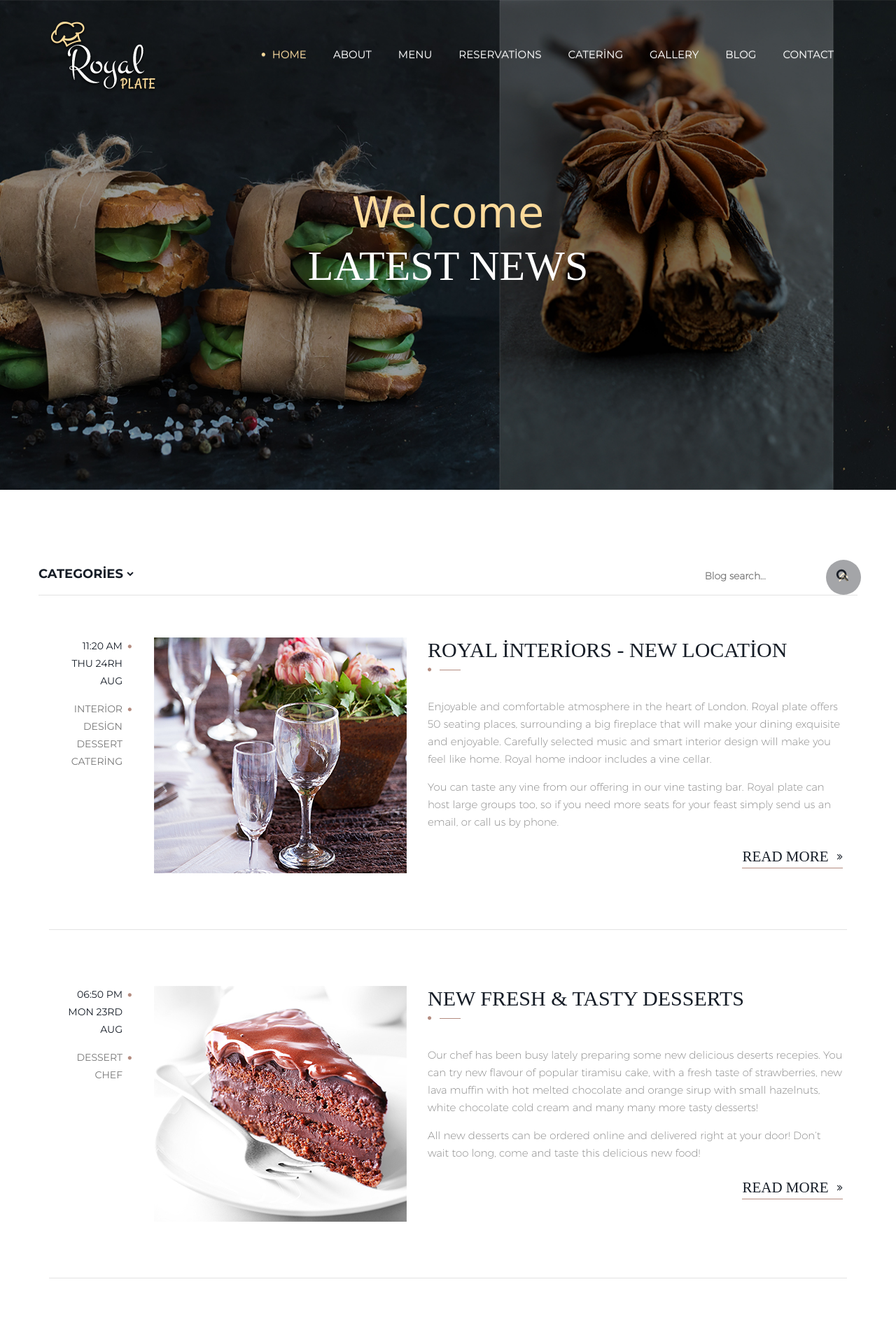
After one commit to yusufatakanozmenn/yonetim_paneli_frontend, a CodeIgniter app: page /yonetim_paneli_frontend/blog in a window 1280 px wide. The commit adds this page. Shown: the top 1905 px of the page at 70% size. Run offline with CodeIgniter, Linux system fonts and the light colour scheme; some web fonts are replaced.

Commit message:
Blog page added imgs added

```diff
--- a/site/application/config/routes.php
+++ b/site/application/config/routes.php
@@ -55,3 +55,4 @@ $route['translate_uri_dashes'] = FALSE;
 
 $route['product_list'] = "home/product_list";
 $route['reservations'] = "home/reservations";
+$route['blog'] = "home/blog";
--- a/site/application/controllers/home.php
+++ b/site/application/controllers/home.php
@@ -17,4 +17,10 @@ class Home extends CI_Controller {
         $this->load->view("{$viewData->viewFolder}/index",$viewData);
     }
 
+    public function blog() {
+        $this->viewFolder = "blog_v";
+        $viewData = new stdClass();
+        $viewData->viewFolder=$this->viewFolder;
+        $this->load->view("{$viewData->viewFolder}/index",$viewData);
+    }
 }
--- /dev/null
+++ b/site/application/views/blog_v/content.php
@@ -0,0 +1,226 @@
+<!-- .page-content start -->
+<div class="page-content custom-img-background dark page-title page-title-3 mb-100">
+    <div class="container">
+        <!-- .row start -->
+        <div class="row">
+            <!-- .col-md-12 start -->
+            <div class="col-md-12 centered">
+                <div class="custom-heading style-1 triggerAnimation animated" data-animate='fadeInUp'>
+                    <h1><span>Welcome</span></h1>
+                    <h1>Latest news</h1>
+                </div><!-- .custom-heading.style-1 end -->
+            </div><!-- .col-md-12 end -->
+        </div><!-- .row end -->
+    </div><!-- .container end -->
+</div><!-- .page-content end -->
+
+<!-- .page-content start -->
+<div class="page-content">
+    <div class="container">
+        <!-- .row start -->
+        <div class="row mb-60">
+            <div class="col-md-12 blog-filters">
+                <div class="dropdown">
+                    <button class="btn btn-default dropdown-toggle" type="button" id="categoriesDropdown" data-toggle="dropdown" aria-haspopup="true" aria-expanded="true">
+                        Categories
+                        <i class="fa fa-chevron-down"></i>
+                    </button>
+                    <ul class="dropdown-menu" aria-labelledby="categoriesDropdown">
+                        <!-- .widget_categories start -->
+                        <li class="widget widget_categories">
+                            <ul>
+                                <li><a href="blog-details.html">Indoor</a></li>
+                                <li><a href="blog-details.html">Outdoor</a></li>
+                                <li><a href="blog-details.html">Interior</a></li>
+                                <li><a href="blog-details.html">Design</a></li>
+                                <li><a href="blog-details.html">Dessert</a></li>
+                                <li><a href="blog-details.html">Catering</a></li>
+                                <li><a href="blog-details.html">Chef</a></li>
+                                <li><a href="blog-details.html">Events</a></li>
+                            </ul>
+                        </li><!-- .widget_categories end -->
+                    </ul>
+                </div>
+                <!-- .widget_search start -->
+                <div id="search" class="widget widget_search clearfix">
+                    <form action="#" method="get">
+                        <input class="a_search" name="s" type="text" placeholder="Blog search..." />
+                        <input class="search-submit" type="submit" />
+                    </form>
+                </div><!-- .widget.widget_search end -->
+            </div>
+        </div><!-- .row end -->
+        <!-- .row start -->
+        <div class="row">
+            <ul class="col-md-12 blog-posts post-list">
+                <li class="blog-post clearfix">
+                    <ul class="post-meta">
+                        <li>
+                            <ul class="meta-time">
+                                <li>11:20 AM <i class="fa fa-circle"></i></li>
+                                <li>Thu 24rh</li>
+                                <li>Aug</li>
+                            </ul>
+                        <li>
+                        <li>
+                            <ul class="meta-tags">
+                                <li>Interior <i class="fa fa-circle"></i></li>
+                                <li>Design</li>
+                                <li>Dessert</li>
+                                <li>Catering</li>
+                            </ul>
+                        </li>
+                    </ul><!-- .post-meta end -->
+                    <div class="post-media">
+                        <a href="blog-details.html"><img src="<?=base_url("assets")?>/img/blog/blog-1.jpg" alt="Royal Plate - Restaurant & Catering HTML Template"/></a>
+                    </div><!-- .post-media end -->
+                    <div class="post-body">
+                        <div class="custom-heading style-2">
+                            <a href="blog-details.html"><h3>Royal interiors - new location</h3></a>
+                            <div class="divider style-1">
+                                <i class="fa fa-circle hr-icon left"></i>
+                                <span class="hr-simple right"></span>
+                            </div>
+                        </div><!-- .custom-heading.style-2 end -->
+                        <p>
+                            Enjoyable and comfortable atmosphere in the heart of London. Royal plate offers 50 seating places,
+                            surrounding a big fireplace that will make your dining exquisite and enjoyable. Carefully selected
+                            music and smart interior design will make you feel like home. Royal home indoor includes a vine cellar.
+                        </p>
+                        <p>
+                            You can taste any vine from our offering in our vine tasting bar. Royal plate can host large groups too,
+                            so if you need more seats for your feast simply send us an email, or call us by phone.
+                        </p>
+                        <a href="blog-details.html" class="more-details">Read more <i class="fa fa-angle-double-right"></i></a>
+                    </div><!-- .post-body end -->
+                </li><!-- .blog-post end -->
+                <li class="blog-post clearfix">
+                    <ul class="post-meta">
+                        <li>
+                            <ul class="meta-time">
+                                <li>06:50 PM <i class="fa fa-circle"></i></li>
+                                <li>Mon 23rd</li>
+                                <li>Aug</li>
+                            </ul>
+                        <li>
+                        <li>
+                            <ul class="meta-tags">
+                                <li>Dessert <i class="fa fa-circle"></i></li>
+                                <li>Chef</li>
+                            </ul>
+                        </li>
+                    </ul><!-- .post-meta end -->
+                    <div class="post-media">
+                        <a href="blog-details.html"><img src="<?=base_url("assets")?>/img/blog/blog-2.jpg" alt="Royal Plate - Restaurant & Catering HTML Template"/></a>
+                    </div><!-- .post-media end -->
+                    <div class="post-body">
+                        <div class="custom-heading style-2">
+                            <a href="blog-details.html"><h3>new fresh & tasty desserts</h3></a>
+                            <div class="divider style-1">
+                                <i class="fa fa-circle hr-icon left"></i>
+                                <span class="hr-simple right"></span>
+                            </div>
+                        </div><!-- .custom-heading.style-2 end -->
+                        <p>
+                            Our chef has been busy lately preparing some new delicious deserts recepies. You can try new flavour of popular tiramisu cake, with a fresh taste of
+                            strawberries, new lava muffin with hot melted chocolate and orange sirup with small hazelnuts, white chocolate cold cream and many many more tasty
+                            desserts! </p>
+
+                        <p>
+                            All new desserts can be ordered online and delivered right at your door! Don’t wait too long, come and taste this delicious new food!
+                        </p>
+                        <a href="blog-details.html" class="more-details">Read more <i class="fa fa-angle-double-right"></i></a>
+                    </div><!-- .post-body end -->
+                </li><!-- .blog-post end -->
+                <li class="blog-post clearfix">
+                    <ul class="post-meta">
+                        <li>
+                            <ul class="meta-time">
+                                <li>08:00 PM <i class="fa fa-circle"></i></li>
+                                <li>Sun 22nd</li>
+                                <li>Aug</li>
+                            </ul>
+                        <li>
+                        <li>
+                            <ul class="meta-tags">
+                                <li>Catering <i class="fa fa-circle"></i></li>
+                                <li>Events</li>
+                            </ul>
+                        </li>
+                    </ul><!-- .post-meta end -->
+                    <div class="post-media">
+                        <a href="blog-details.html"><img src="<?=base_url("assets")?>/img/blog/blog-3.jpg" alt="Royal Plate - Restaurant & Catering HTML Template"/></a>
+                    </div><!-- .post-media end -->
+                    <div class="post-body">
+                        <div class="custom-heading style-2">
+                            <a href="blog-details.html"><h3>holiday entertaining in royal plate</h3></a>
+                            <div class="divider style-1">
+                                <i class="fa fa-circle hr-icon left"></i>
+                                <span class="hr-simple right"></span>
+                            </div>
+                        </div><!-- .custom-heading.style-2 end -->
+                        <p>
+                            Any family or friends gathering is a reason for celebration, isn’t it. We present you latest catering event, with Brook’s family
+                            that occured this summer in our West London Royal Plate restaurant.</p>
+
+                        <p>
+                            Our chef designed custom menu according to Brook’s family wishes. The menu was divided in three courses - appetizer, main and dessert.
+                            Samantha Brook, say it was the best party they ever experienced! Interior was arranged in simple southern style, yet very warm and friendly...
+                        </p>
+                        <a href="blog-details.html" class="more-details">Read more <i class="fa fa-angle-double-right"></i></a>
+                    </div><!-- .post-body end -->
+                </li><!-- .blog-post end -->
+                <li class="blog-post clearfix">
+                    <ul class="post-meta">
+                        <li>
+                            <ul class="meta-time">
+                                <li>07:30 AM <i class="fa fa-circle"></i></li>
+                                <li>Sun 22nd</li>
+                                <li>Aug</li>
+                            </ul>
+                        <li>
+                        <li>
+                            <ul class="meta-tags">
+                                <li>Catering <i class="fa fa-circle"></i></li>
+                                <li>Events</li>
+                            </ul>
+                        </li>
+                    </ul><!-- .post-meta end -->
+                    <div class="post-media">
+                        <a href="blog-details.html"><img src="<?=base_url("assets")?>/img/blog/blog-4.jpg" alt="Royal Plate - Restaurant & Catering HTML Template"/></a>
+                    </div><!-- .post-media end -->
+                    <div class="post-body">
+                        <div class="custom-heading style-2">
+                            <a href="blog-details.html"><h3>autumn table - recipe idea</h3></a>
+                            <div class="divider style-1">
+                                <i class="fa fa-circle hr-icon left"></i>
+                                <span class="hr-simple right"></span>
+                            </div>
+                        </div><!-- .custom-heading.style-2 end -->
+                        <p>
+                            Every week we bring you fresh recipes ideas for your table. This week we
+                            decided to feature some of our autumn table specials. It’s the perfect time of the year for using chestnuts in your everyday dishes!</p>
+
+                        <p>
+                            Today special is royal beef steak with chestnut and pumpkin sauce with potato cream and grilled mushrooms. It’s pretty simple recipe
+                            (for beginners) and only takes about 50 minutes for preparation. Simple, fast and delicious! So grab your fork and apron and let’s start our new cooking adventure...
+                        </p>
+                        <a href="blog-details.html" class="more-details">Read more <i class="fa fa-angle-double-right"></i></a>
+                    </div><!-- .post-body end -->
+                </li><!-- .blog-post end -->
+
+                <li class="pagination">
+                    <ul>
+                        <li class="active">
+                            <a href="#">1</a>
+                        </li>
+
+                        <li>
+                            <a href="#">2</a>
+                        </li>
+                    </ul>
+                </li><!-- .pagination end -->
+            </ul><!-- .col-md-12.blog-posts end -->
+        </div><!-- .row end -->
+    </div><!-- .container end -->
+</div><!-- .page-content end -->
--- /dev/null
+++ b/site/application/views/blog_v/index.php
@@ -0,0 +1,16 @@
+<!DOCTYPE html>
+<html dir="ltr" lang="tr">
+
+<head>
+    <?php $this->load->view('includes/head'); ?>
+</head>
+
+<body>
+    <?php $this->load->view('includes/header'); ?>
+    <?php $this->load->view("{$viewFolder}/content"); ?>
+    <?php $this->load->view('includes/footer'); ?>
+    <?php $this->load->view('includes/copyright'); ?>
+    <?php $this->load->view('includes/include_script'); ?>
+</body>
+
+</html>
--- a/site/application/views/includes/header.php
+++ b/site/application/views/includes/header.php
@@ -74,7 +74,7 @@
                                             <a href="gallery.html">Gallery</a>
                                         </li>
                                         <li>
-                                            <a href="blog.html">Blog</a>
+                                            <a href="<?=base_url("blog")?>">Blog</a>
                                         </li>
                                         <li>
                                             <a href="contact.html">Contact</a>
```
Also changed, not shown: site/assets/img/blog/blog-1.jpg, site/assets/img/blog/blog-2.jpg, site/assets/img/blog/blog-3.jpg, site/assets/img/blog/blog-4.jpg, site/assets/img/page-titles/page-title-3.jpg.
